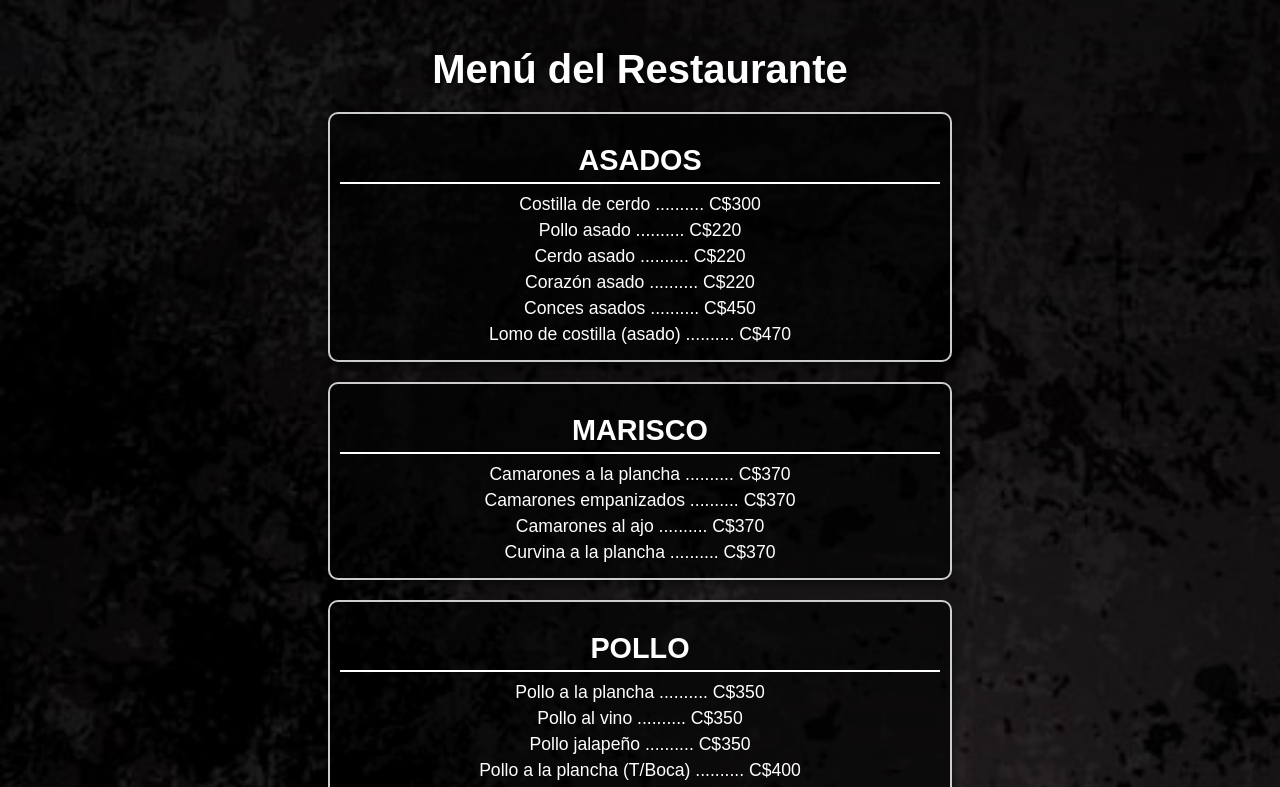
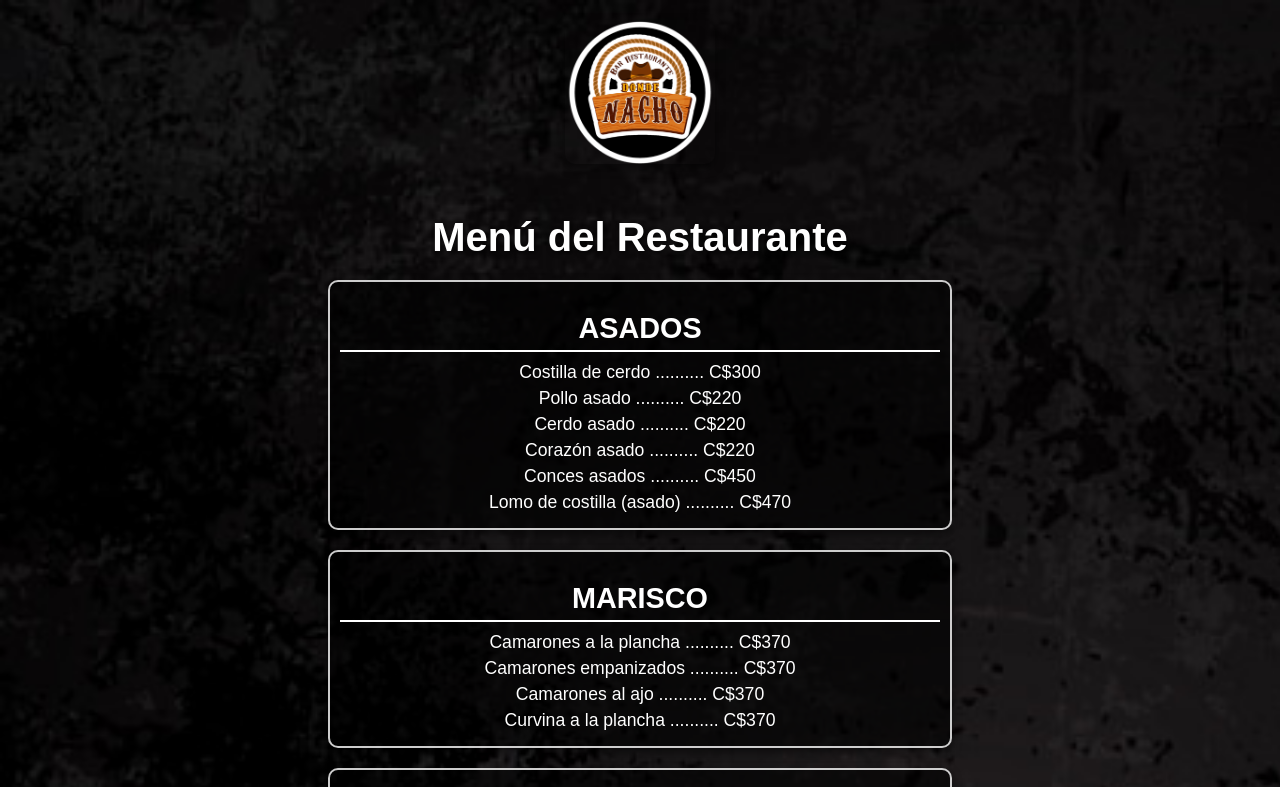
Before and after one commit to deliveryControl24/D-ndenachoMenu, a plain HTML site: page index.html in a window 1280 px wide. Shown: the top 787 px of the page. Drawn offline with Linux system fonts and the light colour scheme.

Commit message:
Add files via upload

```diff
--- a/index.html
+++ b/index.html
@@ -3,7 +3,7 @@
 <head>
     <meta charset="UTF-8">
     <meta name="viewport" content="width=device-width, initial-scale=1.0">
-    <title>Menú</title>
+    <title>Menú del Restaurante</title>
     <style>
         body {
             font-family: 'Arial', sans-serif;
@@ -55,9 +55,17 @@
         .button:hover {
             background-color: #218838;
         }
+        .logo {
+            max-width: 150px;
+            margin-bottom: 20px;
+            border-radius: 10px;
+            box-shadow: 0 4px 10px rgba(0, 0, 0, 0.5);
+        }
     </style>
 </head>
 <body>
+
+    <img src="logo.png" alt="Logo del Restaurante" class="logo">
 
     <h1>Menú del Restaurante</h1>
 
@@ -116,7 +124,7 @@
     </div>
 
     <a href="https://wa.me/50584751878" class="button">Pedido por WhatsApp</a>
-    <a href="https://www.facebook.com/profile.php?id=61566037844859&mibextid=ZbWKwL" class="button">Visita nuestro Facebook</a>
+    <a href="https://www.facebook.com/profile.php?id=61566037844859&mibextid=ZbWKwL" class="button">Visita nuestra Facebook</a>
 
 </body>
 </html>
```
Also changed, not shown: logo.png (added).
